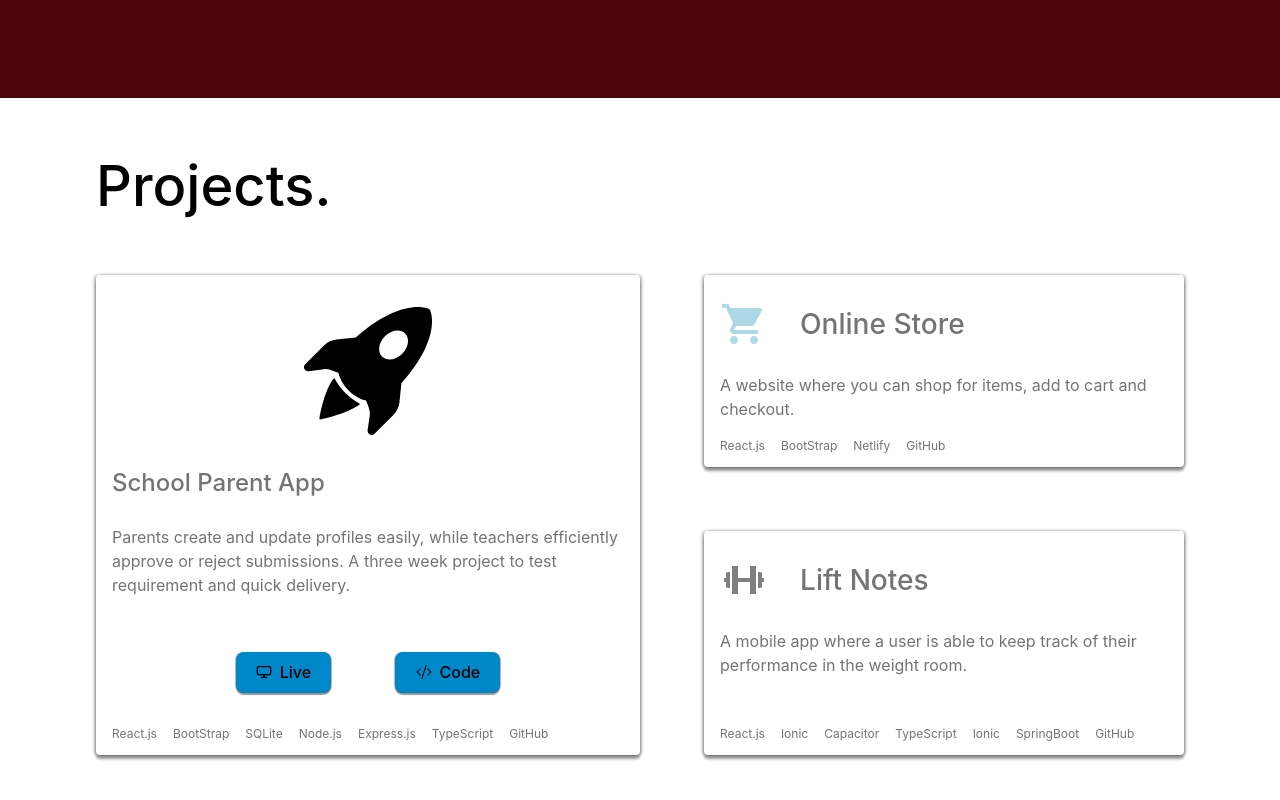
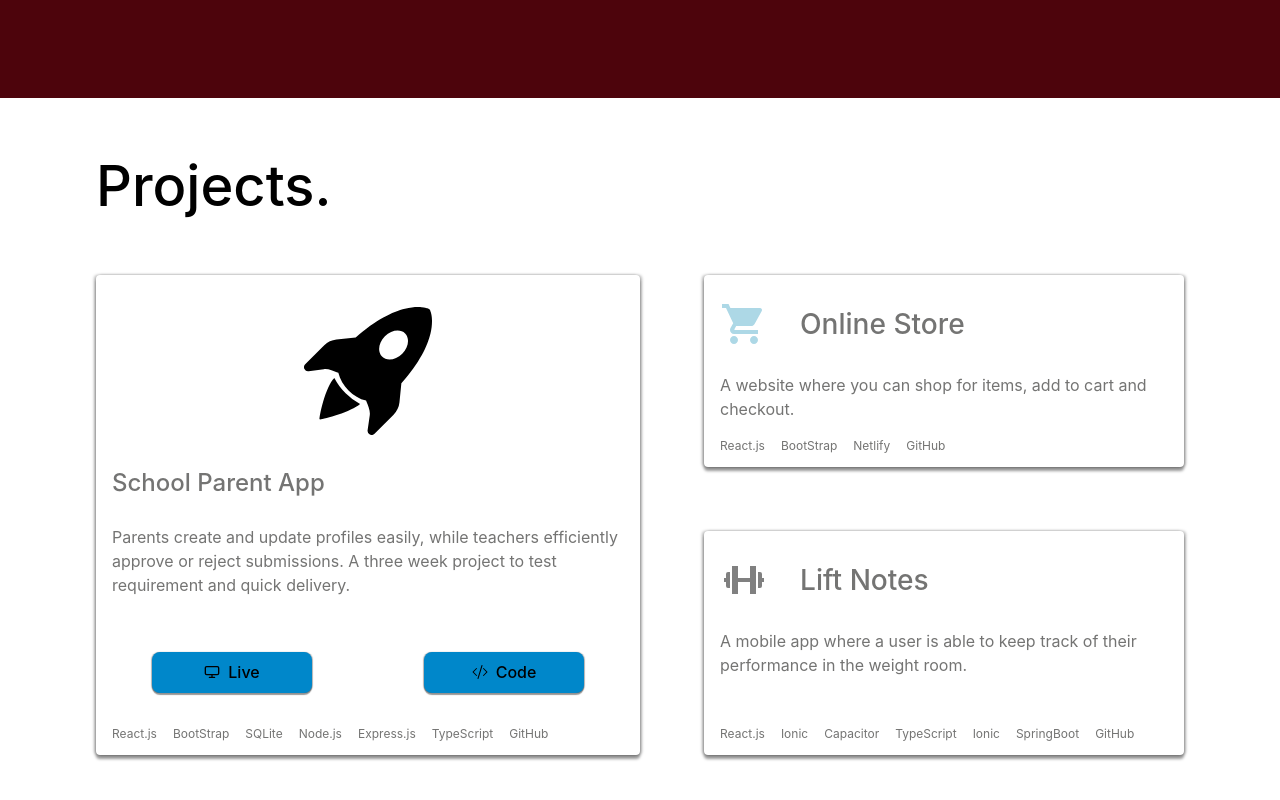
Before and after one commit to dteran24/my-portfolio, a React (Vite) app: page / in a window 1280 px wide. Shown: the part 766-1566 px from the top of the page. Built offline with nearby package versions, Linux system fonts and the light colour scheme.

Commit message:
bttn gap

```diff
--- a/src/components/ProjectCard.module.css
+++ b/src/components/ProjectCard.module.css
@@ -38,10 +38,12 @@
 }
 .bttn-container-first {
   display: flex;
-  justify-content: center;
-  gap: 4rem;
+  justify-content: space-around;
   padding-bottom: 2rem;
   margin-top: auto;
+}
+.bttn-container-first button{
+  width: 10rem;
 }
 .bttn-container-mobile{
   display: none;
```
